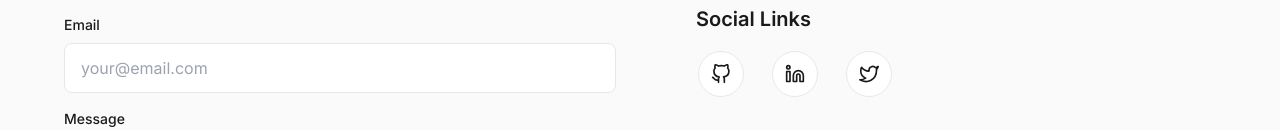
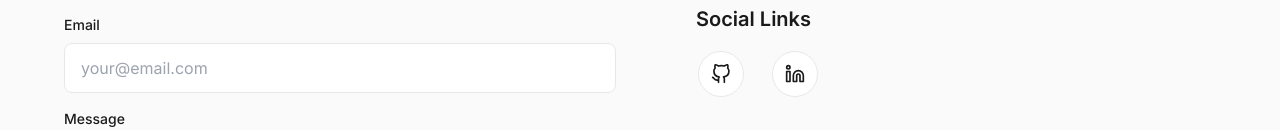
Before and after one commit to janvihatwar/Portfolio, a Next.js app: page / in a window 1280 px wide. Shown: the part 4187-4317 px from the top of the page. Built offline with nearby package versions, Linux system fonts and the light colour scheme.

Commit message:
small Update

```diff
--- a/src/app/contact/page.tsx
+++ b/src/app/contact/page.tsx
@@ -176,11 +176,11 @@ export default function Contact() {
                       href: "https://www.linkedin.com/in/janvihatwar/",
                       label: "LinkedIn",
                     },
-                    {
-                      icon: FiTwitter,
-                      href: "https://x.com/JanviHatwar14",
-                      label: "Twitter",
-                    },
+                    // {
+                    //   icon: FiTwitter,
+                    //   href: "https://x.com/JanviHatwar14",
+                    //   label: "Twitter",
+                    // },
                   ].map((social) => (
                     <motion.div
                       key={social.label}
--- a/src/app/layout.tsx
+++ b/src/app/layout.tsx
@@ -9,7 +9,7 @@ import TechPage from "./tech/page"
 const inter = Inter({ subsets: ["latin"] })
 
 export const metadata = {
-  title: "Janvi&apos;s Portfolio",
+  title: "Janvi's Portfolio",
   description: "Personal portfolio showcasing my work and skills",
 }
 
--- a/src/app/page.tsx
+++ b/src/app/page.tsx
@@ -96,7 +96,7 @@ export default function Home() {
                   </Link>
 
                   <Link
-                    href="/JanviHatwar_WebDeveloper_Resume.pdf"
+                    href="/JanviHatwar_Resume.pdf"
                     target="_blank"
                     rel="noopener noreferrer"
                     className="relative inline-flex items-center gap-1.5 sm:gap-2
```
Also changed, not shown: 2 other files (tests, documents, lock files or other folders).
